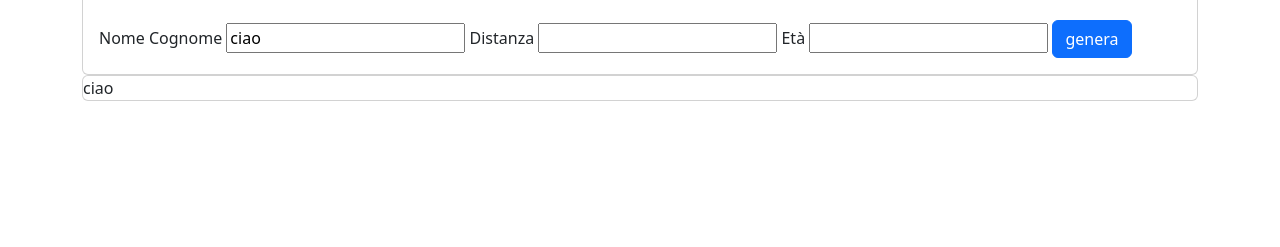
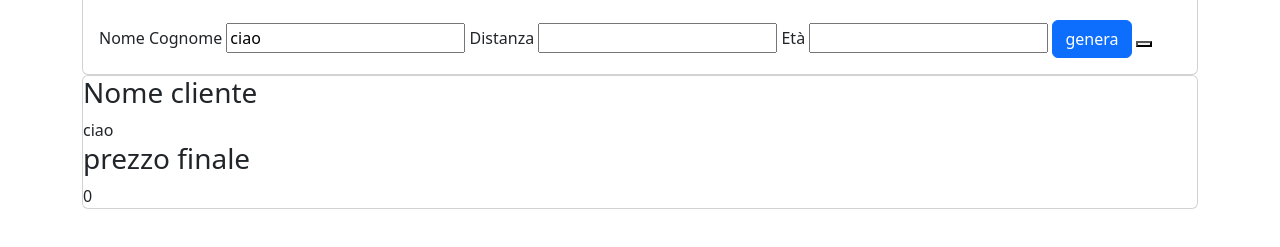
Before and after one commit to IslamBenguerba/js-biglietto-treno-form, a plain HTML site: page index.html in a window 1280 px wide. Both pictures are taken after a click on the button "genera". Shown: the part 43-290 px from the top of the page. Drawn offline with nearby package versions, Linux system fonts and the light colour scheme.

Commit message:
Non finito

```diff
--- a/index.html
+++ b/index.html
@@ -19,11 +19,17 @@
                 <label for="">Età</label>
                 <input type="text" name="eta" value="" id="anni">
                 <button class="btn btn-primary"id="create">genera</button>
+                <button id="biglietto"></button>
             </div>
         </div>
-        <div class="card">
-            <span id="nomecliente">ciao</span>
-            <span id ="prezzo"></span>
+        <div class="card" id="card" >
+            <div class="box">
+                <h3>Nome cliente</h3>
+                <span class="mb-3" id="nomecliente">ciao</span>
+                <h3>prezzo finale</h3>
+                <span id ="prezzo"></span>
+            </div>
+
             <span></span>
         </div>
     </div>
--- a/js/main.js
+++ b/js/main.js
@@ -1,22 +1,33 @@
 const bottone = document.getElementById('create')
-bottone.addEventListener('click', calcolo);
+bottone.addEventListener("click", calcolo)
 function calcolo() {
+    const card = document.getElementById('card')
+    card.classList.remove('d-none')
     const utente = document.getElementById('user').value
     const distanza = document.getElementById('distanza').value
-    const eta = document.getElementById('anni').valueconst
-    const finaluser = document.getElementById('nomecliente').innerHTML = `${utente}`
-
-    let costobiglietto= distanza * 0.21;
-    if (eta <18){
+    const eta = document.getElementById('anni').value
+    let costobiglietto = distanza * 0.21;
+    console.log(eta)
+    if (eta < 18) {
         let sconto = ((costobiglietto * 20) / 100)
         let prezzofinale = costobiglietto - sconto;
-        return prezzofinale
-    } else if(eta >=65){
+        let prezzo = document.getElementById('prezzo').innerHTML = `${prezzofinale}`
+    } else if (eta >= 65) {
         let sconto = ((costobiglietto * 40) / 100)
         let prezzofinale = costobiglietto - sconto;
-        return prezzofinale
+        let prezzo = document.getElementById('prezzo').innerHTML = `${prezzofinale}`
+    } else{
+        let sconto = 0
+        prezzofinale = costobiglietto
+        let prezzo = document.getElementById('prezzo').innerHTML = `${prezzofinale}`
     }
-    return prezzofinale
+    let cliente = document.getElementById('nomecliente').innerHTML = `${utente}`
+
 }
 
-const finalprice = document.getElementById('prezzo').innerHTML = `${prezzofinale}`
+const btnAnnulla = document.getElementById('biglietto')
+btnAnnulla.addEventListener("click", annulla)
+function annulla() {
+    const card = document.getElementById('card')
+    card.classList.add('d-none')
+}
```
